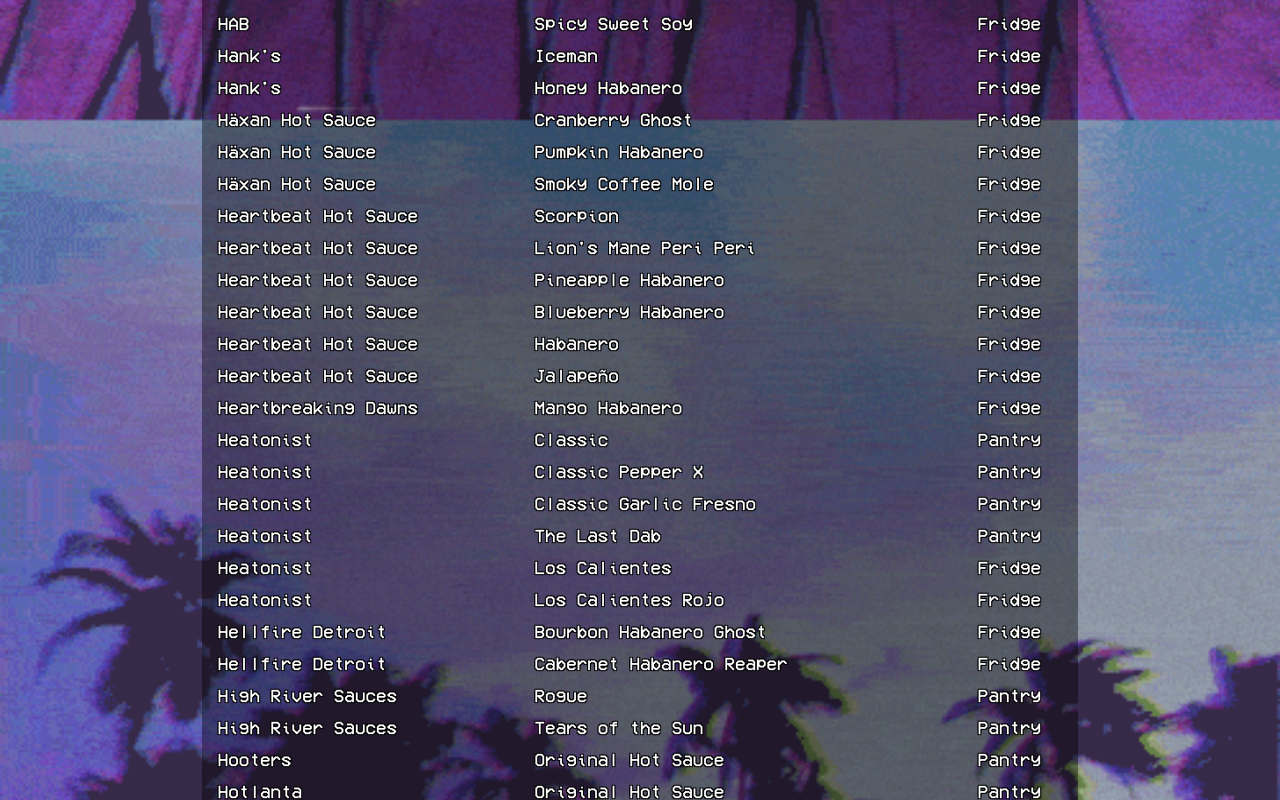
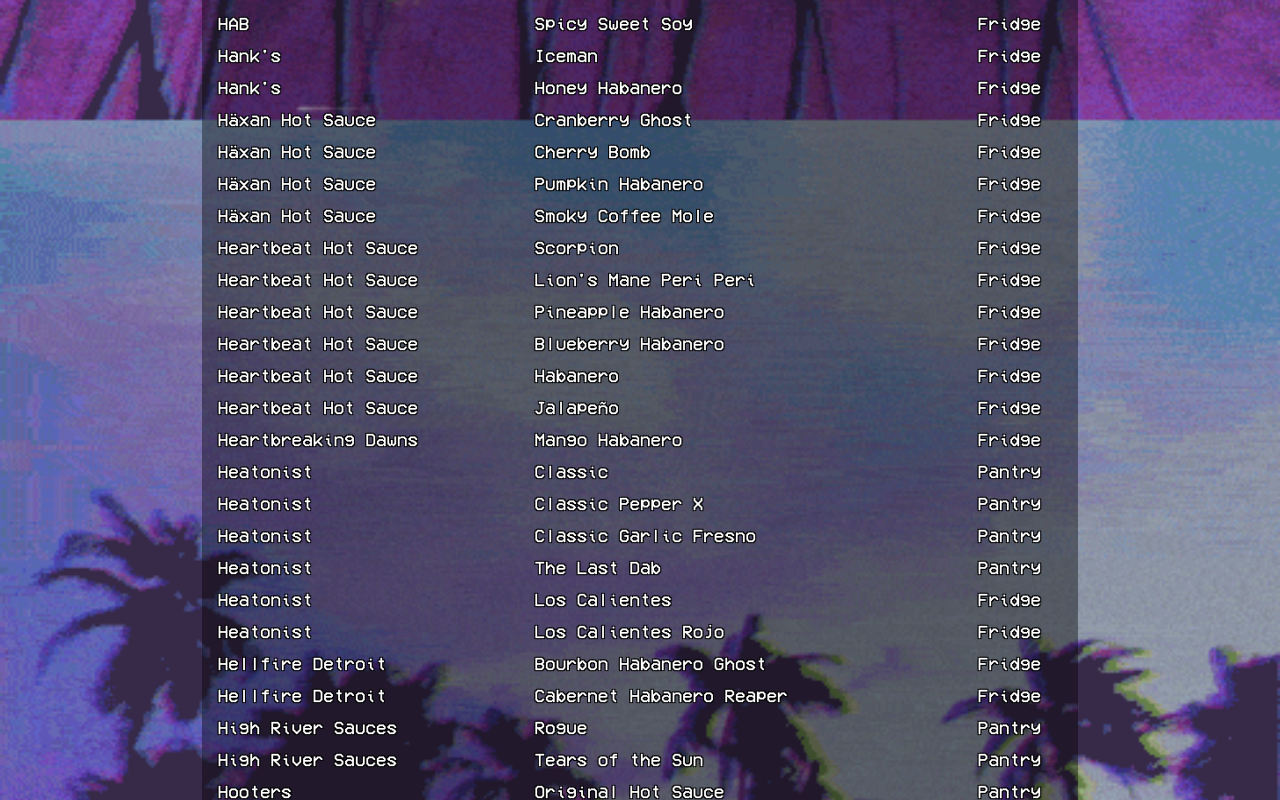
Before and after one commit to cherscarlett/cher, a Next.js app: page /pantry in a window 1280 px wide. Shown: the part 3720-4520 px from the top of the page. Built offline with nearby package versions, Linux system fonts and the light colour scheme.

Commit message:
update pantry

```diff
--- a/pages/pantry.js
+++ b/pages/pantry.js
@@ -923,6 +923,14 @@
     },
     {
       "brand": "Häxan Hot Sauce",
+      "name": "Cherry Bomb",
+      "shu": null,
+      "location": "Fridge",
+      "url": null,
+      "img": null
+    },
+    {
+      "brand": "Häxan Hot Sauce",
       "name": "Pumpkin Habanero",
       "shu": null,
       "location": "Fridge",
@@ -2592,6 +2600,14 @@
       "shu": null,
       "location": "Fridge",
 
+      "url": null,
+      "img": null
+    },
+    {
+      "brand": "Yeah Boy",
+      "name": "Bluebanero",
+      "shu": null,
+      "location": "Fridge",
       "url": null,
       "img": null
     },
```
